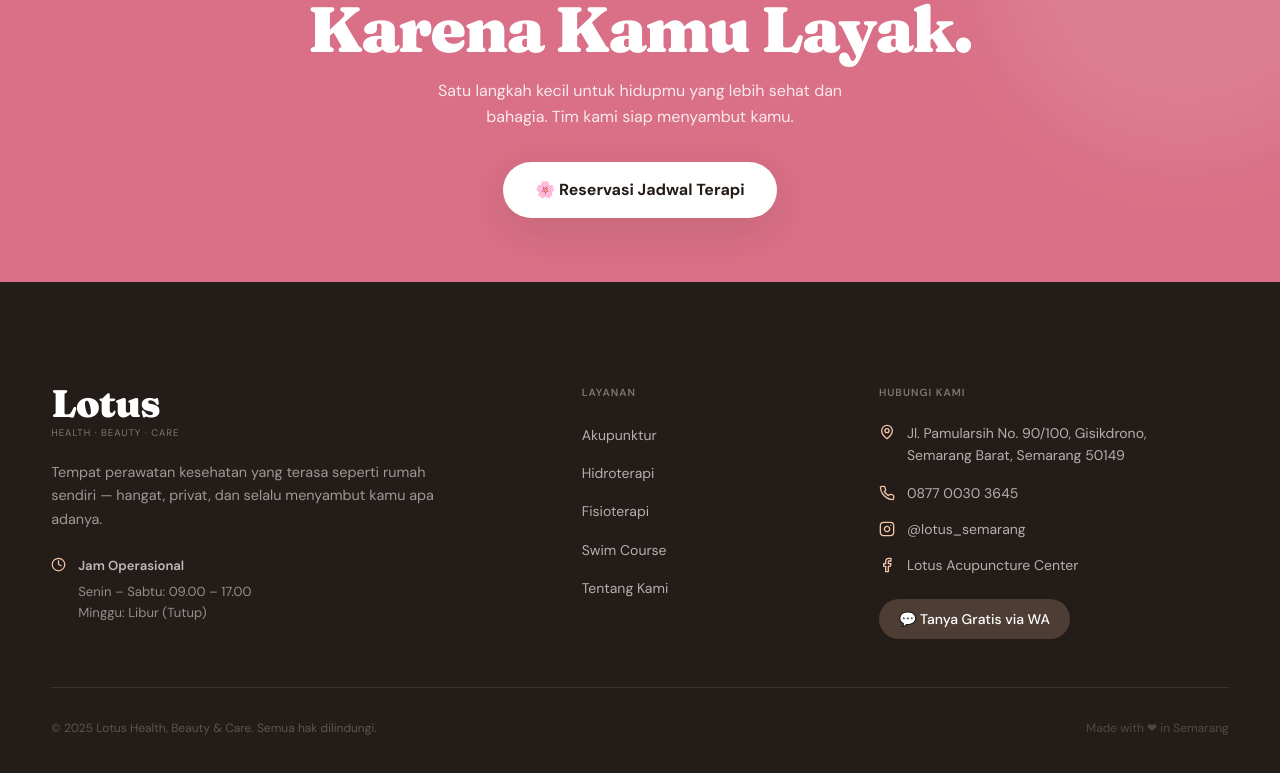
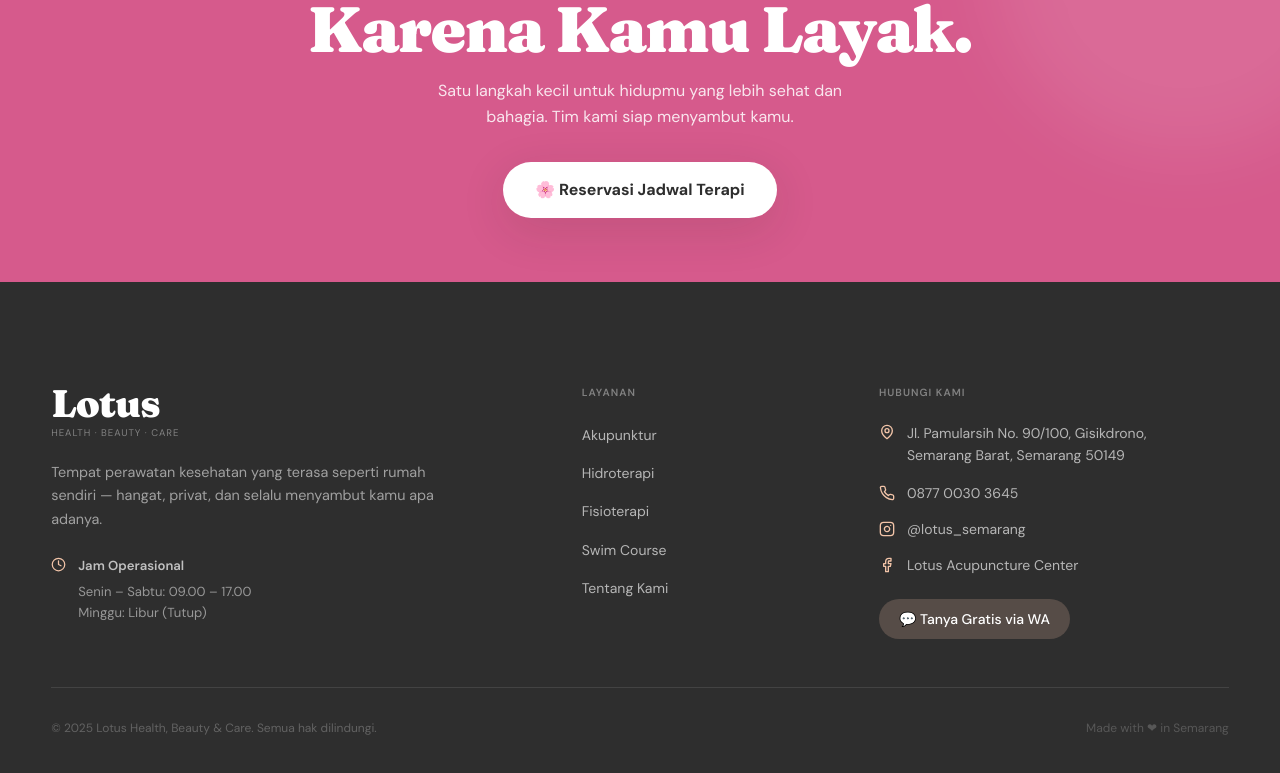
Before and after one commit to menako-studio/lotus-semarang, a Next.js app in the folder apps/web/: page /tentang-kami in a window 1280 px wide. Shown: the part 3579-4352 px from the top of the page. Built offline with nearby package versions, Linux system fonts and the light colour scheme; no server answers.

Commit message:
style(brand): apply official clinic color palette and update site meta branding

```diff
--- a/apps/web/app/globals.css
+++ b/apps/web/app/globals.css
@@ -4,15 +4,17 @@
 
 /* ─── CSS Design Tokens ───────────────────────────────────────────────────── */
 :root {
-  --color-blush:     #D97087;
-  --color-lotus:     #D97087;
+  --color-blush:     #D65A8C;
+  --color-lotus:     #D65A8C;
+  --color-brand-pink:#D65A8C;
+  --color-brand-green:#A7B89F;
   --color-peach:     #F2C4A8;
   --color-sand:      #E8D5B5;
-  --color-sage:      #7A9A82;
-  --color-forest:    #2D4836;
+  --color-sage:      #A7B89F;
+  --color-forest:    #2E2E2E;
   --color-terra:     #C86A50;
-  --color-hydro:     #5A9491;
-  --color-espresso:  #241C18;
+  --color-hydro:     #416DC2;
+  --color-espresso:  #2E2E2E;
   --color-cream:     #FFFFFF;
   --color-cream-warm:#FAF7F2;
 
--- a/apps/web/app/layout.tsx
+++ b/apps/web/app/layout.tsx
@@ -29,11 +29,11 @@ const dmSans = DM_Sans({
 /* ─── SEO Metadata ───────────────────────────────────────────────────────── */
 export const metadata: Metadata = {
   title: {
-    default: "Lotus Health, Beauty & Care — Akupunktur & Hidroterapi Privat Semarang",
-    template: "%s | Lotus Semarang",
+    default: "Lotus Akupunktur, Hidroterapi, Fisioterapi Semarang",
+    template: "%s | Lotus Akupunktur, Hidroterapi, Fisioterapi Semarang",
   },
   description:
-    "Pusat akupunktur medis profesional, kolam hidroterapi privat semi-outdoor, fisioterapi, dan kursus renang eksklusif di Semarang. Privasi terjamin, nyaman, ditangani tenaga medis bersertifikat.",
+    "Pusat akupunktur profesional, kolam hidroterapi privat semi-outdoor, fisioterapi, dan swim course eksklusif di Semarang. Privasi terjamin, nyaman, ditangani tenaga profesional bersertifikat.",
   keywords: [
     "akupunktur semarang",
     "akupuntur semarang",
@@ -47,11 +47,10 @@ export const metadata: Metadata = {
     "kolam renang privat semarang",
     "wellness semarang",
     "lotus semarang",
-    "lotus health semarang",
     "drg arini jannata",
   ],
-  authors: [{ name: "Lotus Health, Beauty & Care" }],
-  creator: "Lotus Health, Beauty & Care",
+  authors: [{ name: "Lotus Akupunktur, Hidroterapi, Fisioterapi" }],
+  creator: "Lotus Akupunktur, Hidroterapi, Fisioterapi",
   publisher: "Lotus Semarang",
   metadataBase: new URL(process.env.NEXT_PUBLIC_SITE_URL || "https://lotussemarang.com"),
   alternates: {
@@ -66,23 +65,23 @@ export const metadata: Metadata = {
     type: "website",
     locale: "id_ID",
     url: "https://lotussemarang.com",
-    siteName: "Lotus Health, Beauty & Care Semarang",
-    title: "Lotus Health, Beauty & Care — Akupunktur & Hidroterapi Privat Semarang",
+    siteName: "Lotus Akupunktur, Hidroterapi, Fisioterapi Semarang",
+    title: "Lotus Akupunktur, Hidroterapi, Fisioterapi Semarang",
     description:
-      "Layanan akupunktur medis, hidroterapi privat semi-outdoor, fisioterapi, dan les renang eksklusif di Semarang. Pendekatan personal, profesional, dan nyaman.",
+      "Layanan akupunktur, hidroterapi privat semi-outdoor, fisioterapi, dan swim course di Semarang. Pendekatan personal, profesional, dan nyaman.",
     images: [
       {
         url: "/images/hero-1.webp",
         width: 1200,
         height: 630,
-        alt: "Lotus Health, Beauty & Care Semarang - Akupunktur dan Hidroterapi Privat",
+        alt: "Lotus Akupunktur, Hidroterapi, Fisioterapi Semarang",
       },
     ],
   },
   twitter: {
     card: "summary_large_image",
-    title: "Lotus Health, Beauty & Care — Akupunktur & Hidroterapi Semarang",
-    description: "Klinik akupunktur medis & kolam hidroterapi privat semi-outdoor profesional di Semarang.",
+    title: "Lotus Akupunktur, Hidroterapi, Fisioterapi Semarang",
+    description: "Klinik akupunktur & kolam hidroterapi privat semi-outdoor profesional di Semarang.",
     images: ["/images/hero-1.webp"],
   },
   icons: {
@@ -106,7 +105,7 @@ export const metadata: Metadata = {
 };
 
 export const viewport: Viewport = {
-  themeColor: "#FDF8F2",
+  themeColor: "#FFFFFF",
   colorScheme: "light",
   width: "device-width",
   initialScale: 1,
@@ -116,13 +115,13 @@ export const viewport: Viewport = {
 export default function RootLayout({ children }: { children: React.ReactNode }) {
   const jsonLd = {
     "@context": "https://schema.org",
-    "@type": ["MedicalClinic", "HealthAndBeautyBusiness", "LocalBusiness"],
+    "@type": ["MedicalClinic", "LocalBusiness"],
     "@id": "https://lotussemarang.com/#clinic",
-    "name": "Lotus Health, Beauty & Care",
+    "name": "Lotus Akupunktur, Hidroterapi, Fisioterapi",
     "alternateName": [
       "Lotus Semarang",
-      "Klinik Akupunktur & Hidroterapi Lotus Semarang",
-      "Lotus Acupuncture & Hydrotherapy Clinic Semarang"
+      "Klinik Akupunktur, Hidroterapi, Fisioterapi Lotus Semarang",
+      "Lotus Acupuncture, Hydrotherapy & Physiotherapy Semarang"
     ],
     "image": [
       "https://lotussemarang.com/images/hero-1.webp",
--- a/apps/web/app/tentang-kami/page.tsx
+++ b/apps/web/app/tentang-kami/page.tsx
@@ -2,9 +2,9 @@ import type { Metadata } from "next";
 import { TentangKamiClient } from "@/components/TentangKamiClient";
 
 export const metadata: Metadata = {
-  title: "Tentang Kami | Lotus Health, Beauty & Care Semarang",
+  title: "Tentang Kami | Lotus Akupunktur, Hidroterapi, Fisioterapi Semarang",
   description:
-    "Didirikan tahun 2014 oleh drg. Arini Jannata, S.Tr. Akup, MM. Lotus Semarang menghadirkan pelayanan kesehatan privat terpadu: Akupunktur Medis, Hidroterapi, & Fisioterapi.",
+    "Didirikan tahun 2014 oleh drg. Arini Jannata, S.Tr. Akup, MM. Lotus Semarang menghadirkan pelayanan perawatan kesehatan yang profesional, nyaman, dan memperhatikan kebutuhan setiap pasien.",
   keywords: [
     "lotus semarang",
     "drg arini jannata",
--- a/apps/web/tailwind.config.js
+++ b/apps/web/tailwind.config.js
@@ -8,23 +8,43 @@ module.exports = {
   theme: {
     extend: {
       // ─── Refined Lotus Wellness Sanctuary Color Palette ──────────────────
+      // ─── Official Lotus Clinic Color Palette (Client Brand Guide) ──────
       colors: {
-        // Lotus Blossom & Rose Petal (Aligned with Logo Flower)
-        blush:    { DEFAULT: "#D97087", light: "#F4A6C1", muted: "#C45A72", deep: "#B8556D", soft: "#FDF2F4" },
-        lotus:    { DEFAULT: "#D97087", light: "#F4A6C1", muted: "#C45A72", deep: "#B8556D", soft: "#FDF2F4" },
-        // Backgrounds & Accents — skin-tone & warm pastels
+        // Brand Colors
+        brand: {
+          pink: "#D65A8C",      // Primary: Logo, heading utama, tombol utama, aksen brand
+          green: "#A7B89F",     // Secondary: Elemen pendukung, heading sekunder, ikon, navigasi
+        },
+        // Service Colors
+        service: {
+          akupunktur: "#F4C0DF", // Akupunktur (Pink)
+          fisioterapi: "#CDE0D0",// Fisioterapi (Sage Green)
+          hidroterapi: "#416DC2",// Hidroterapi (Blue)
+          swim: "#2F9FC9",       // Swim Course (Active Blue)
+        },
+        // Supporting Tints
+        tint: {
+          pink: "#FBE9F2",
+          blue: "#EAF2FF",
+          sage: "#EEF5EC",
+        },
+        // Neutral Colors
+        neutral: {
+          primary: "#2E2E2E",    // Teks utama, judul
+          secondary: "#6B6B6B",  // Teks pendukung, placeholder
+          divider: "#E8E8E8",    // Border, garis pemisah
+        },
+
+        // ─── Semantic Aliases to preserve component styling ───
+        blush:    { DEFAULT: "#D65A8C", light: "#F4C0DF", muted: "#C45A72", deep: "#B84874", soft: "#FBE9F2" },
+        lotus:    { DEFAULT: "#D65A8C", light: "#F4C0DF", muted: "#A7B89F", deep: "#B84874", soft: "#FBE9F2", green: "#A7B89F" },
         peach:    { DEFAULT: "#F2C4A8", light: "#FAE8DC", muted: "#E8B090", soft: "#FDF0E8" },
         sand:     { DEFAULT: "#E8D5B5", light: "#F5ECD8", muted: "#D4BF98", soft: "#FAF5EC" },
-        // Botanical Lotus Leaf & Sage (Aligned with Logo Stem)
-        sage:     { DEFAULT: "#7A9A82", light: "#A3BDAA", muted: "#5B7F64", soft: "#EEF4F0" },
-        forest:   { DEFAULT: "#2D4836", 700: "#22392B", 600: "#2E4A37", 500: "#3D684E", 400: "#5C8C6F", 300: "#88B298", 200: "#BCD4C5", 100: "#EEF4F0" },
-        // Warm Earth Terracotta
+        sage:     { DEFAULT: "#A7B89F", light: "#CDE0D0", muted: "#7E9475", soft: "#EEF5EC" },
+        forest:   { DEFAULT: "#2E2E2E", 700: "#22392B", 600: "#2E4A37", 500: "#3D684E", 400: "#5C8C6F", 300: "#88B298", 200: "#BCD4C5", 100: "#EEF5EC" },
         terra:    { DEFAULT: "#C86A50", light: "#E08B74", muted: "#AC543D", soft: "#FAEEE8" },
-        // Aquatic Spa & Hydrotherapy Mist
-        hydro:    { DEFAULT: "#5A9491", light: "#7EA8A4", muted: "#437875", soft: "#EBF3F2" },
-        // Deep grounding editorial espresso / charcoal
-        espresso: { DEFAULT: "#241C18", 700: "#332722", 600: "#45362F", 500: "#57443C", 400: "#80685E", 300: "#AC968B", 200: "#D3C6BF", 100: "#EDE6E2" },
-        // Warm retreat cream base
+        hydro:    { DEFAULT: "#416DC2", light: "#2F9FC9", muted: "#2C4E91", soft: "#EAF2FF" },
+        espresso: { DEFAULT: "#2E2E2E", 700: "#3D3D3D", 600: "#4D4D4D", 500: "#6B6B6B", 400: "#8C8C8C", 300: "#B0B0B0", 200: "#D4D4D4", 100: "#E8E8E8" },
         cream:    { DEFAULT: "#FFFFFF", warm: "#FAF7F2", deep: "#F5EDE0" },
         ivory:    { DEFAULT: "#FFFFFF" },
       },
```
